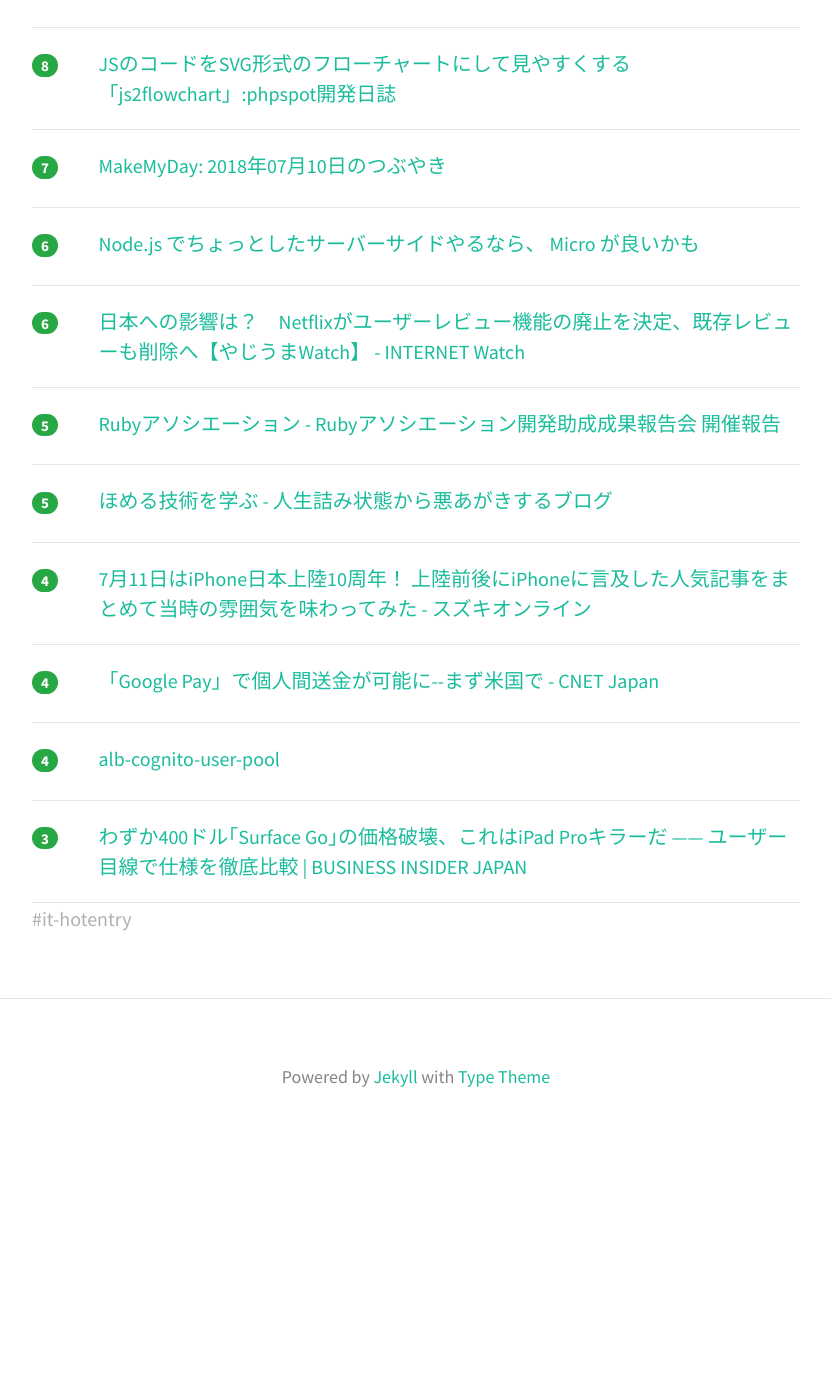
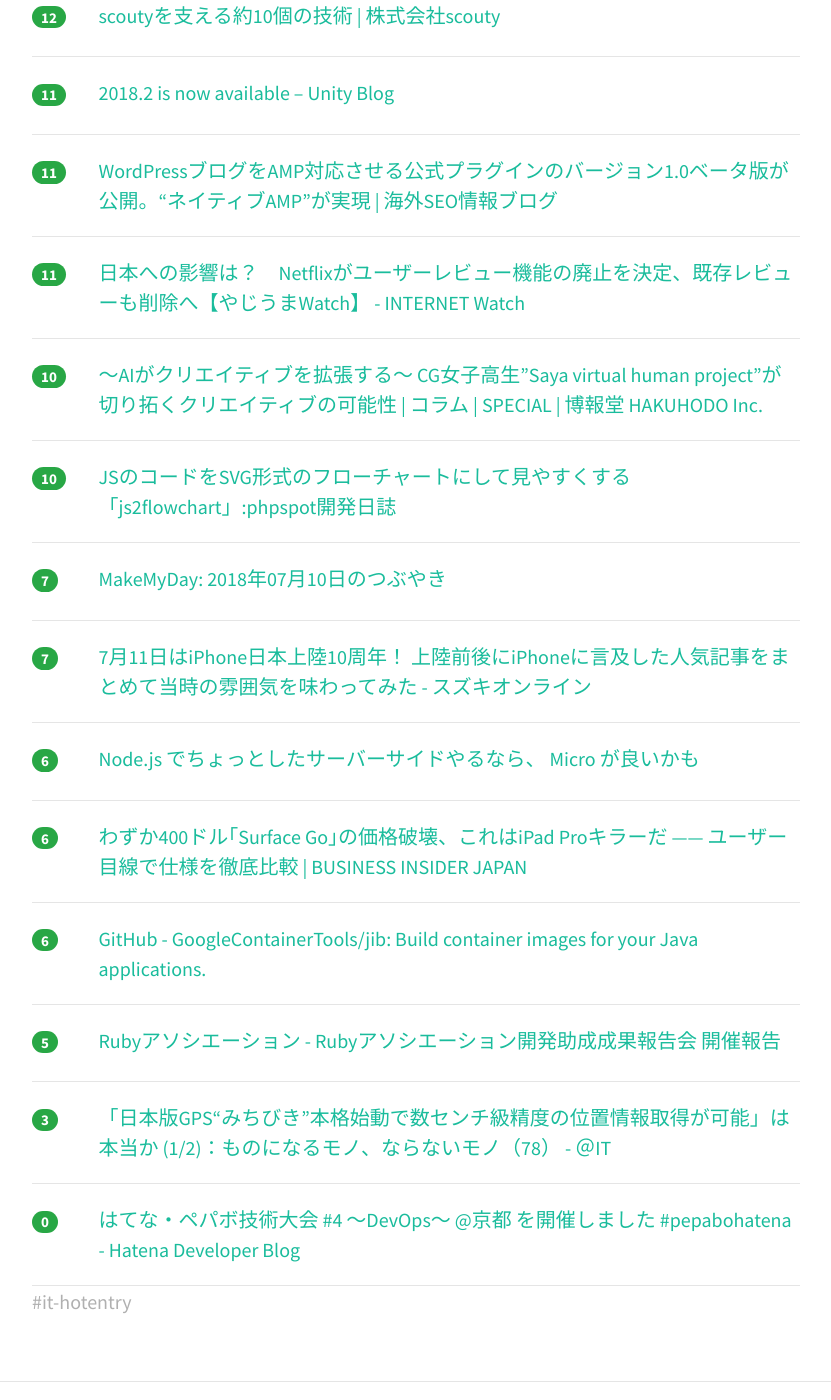
Before and after one commit to yatta47/hatena-matome-site, a Jekyll site: the page built from _posts/2018-07-11-hatena.md, in a window 1280 px wide and 1400 px high, scrolled down 2863 px. Shown: the whole window, without its empty margins (224-1055 px from the left). Built offline with Jekyll 4.4.1, drawn with Linux system fonts in a browser that asks for light colours; nearby versions of some CDN libraries; before the commit the page ends 4017 px from its top, so only the background shows below that; some of the changed text lies outside the part shown.

Commit message:
Updated 2018-07-11

```diff
--- a/_posts/2018-07-11-hatena.md
+++ b/_posts/2018-07-11-hatena.md
@@ -1,19 +1,29 @@
 ---
 layout: post
 title:  "2018-07-11 はてぶIT"
-date:   2018-07-11 10:02:54
+date:   2018-07-11 11:02:31
 tags: [it-hotentry]
 ---
-37 件のデータあり
+41 件のデータあり
 
 <hr><div class="row">
-<div class="col-1"><span class="badge badge-pill badge-success h2">141</span></div>
+<div class="col-1"><span class="badge badge-pill badge-success h2">206</span></div>
 <div class="col-11"><a href='https://www.publickey1.jp/blog/18/javadockerjibgoogle.html' target='_blank'>Javaアプリケーションを自動的にDockerイメージにビルドしてくれる「Jib」、Googleがオープンソースで公開 － Publickey</a></div>
 </div>
 <hr>
 <div class="row">
-<div class="col-1"><span class="badge badge-pill badge-success h2">85</span></div>
+<div class="col-1"><span class="badge badge-pill badge-success h2">114</span></div>
+<div class="col-11"><a href='https://cloudpack.media/41647' target='_blank'>2018年なぜ私達はコンテナ/Dockerを使うのか | cloudpack.media</a></div>
+</div>
+<hr>
+<div class="row">
+<div class="col-1"><span class="badge badge-pill badge-success h2">102</span></div>
 <div class="col-11"><a href='https://gigazine.net/news/20180710-parts-map/' target='_blank'>日本のどこに電子部品店があるか一目で分かる「日本全国電子部品店マップ」 - GIGAZINE</a></div>
+</div>
+<hr>
+<div class="row">
+<div class="col-1"><span class="badge badge-pill badge-success h2">46</span></div>
+<div class="col-11"><a href='http://ascii.jp/elem/000/001/707/1707947/' target='_blank'>ASCII.jp：「目標はRPAではなく“知的プロセス自動化”」Kofax CEOが戦略語る (1/2)</a></div>
 </div>
 <hr>
 <div class="row">
@@ -22,8 +32,8 @@ tags: [it-hotentry]
 </div>
 <hr>
 <div class="row">
-<div class="col-1"><span class="badge badge-pill badge-success h2">36</span></div>
-<div class="col-11"><a href='https://cloudpack.media/41647' target='_blank'>2018年なぜ私達はコンテナ/Dockerを使うのか | cloudpack.media</a></div>
+<div class="col-1"><span class="badge badge-pill badge-success h2">43</span></div>
+<div class="col-11"><a href='https://qiita.com/uint256_t/items/be9a0c2313ea81fa7b20' target='_blank'>[メモ] JavaScriptエンジンを作る話</a></div>
 </div>
 <hr>
 <div class="row">
@@ -32,13 +42,18 @@ tags: [it-hotentry]
 </div>
 <hr>
 <div class="row">
-<div class="col-1"><span class="badge badge-pill badge-success h2">29</span></div>
-<div class="col-11"><a href='https://qiita.com/uint256_t/items/be9a0c2313ea81fa7b20' target='_blank'>[メモ] JavaScriptエンジンを作る話</a></div>
+<div class="col-1"><span class="badge badge-pill badge-success h2">32</span></div>
+<div class="col-11"><a href='https://qiita.com/zembutsu/items/f3ca774c52fc8b329c66' target='_blank'>Kubernetes 1.11 カスタム・クラスタをゼロ（スクラッチ）から構築（参考訳）</a></div>
 </div>
 <hr>
 <div class="row">
 <div class="col-1"><span class="badge badge-pill badge-success h2">28</span></div>
-<div class="col-11"><a href='http://ascii.jp/elem/000/001/707/1707947/' target='_blank'>ASCII.jp：「目標はRPAではなく“知的プロセス自動化”」Kofax CEOが戦略語る (1/2)</a></div>
+<div class="col-11"><a href='https://dev.classmethod.jp/hardware/raspberry-pi-3-model-b-plus-usb-boot/' target='_blank'>「Raspberry Pi 3 Model B+」で標準対応になったUSBブートを試してみた。 ｜ Developers.IO</a></div>
+</div>
+<hr>
+<div class="row">
+<div class="col-1"><span class="badge badge-pill badge-success h2">26</span></div>
+<div class="col-11"><a href='https://smarthacks.jp/mag/37329' target='_blank'>スマートスピーカーのビジネス活用 先進事例8アプリをまとめてみた。 – SmartHacks Magazine</a></div>
 </div>
 <hr>
 <div class="row">
@@ -47,13 +62,8 @@ tags: [it-hotentry]
 </div>
 <hr>
 <div class="row">
-<div class="col-1"><span class="badge badge-pill badge-success h2">25</span></div>
-<div class="col-11"><a href='https://qiita.com/zembutsu/items/f3ca774c52fc8b329c66' target='_blank'>Kubernetes 1.11 カスタム・クラスタをゼロ（スクラッチ）から構築（参考訳）</a></div>
-</div>
-<hr>
-<div class="row">
 <div class="col-1"><span class="badge badge-pill badge-success h2">24</span></div>
-<div class="col-11"><a href='https://dev.classmethod.jp/hardware/raspberry-pi-3-model-b-plus-usb-boot/' target='_blank'>「Raspberry Pi 3 Model B+」で標準対応になったUSBブートを試してみた。 ｜ Developers.IO</a></div>
+<div class="col-11"><a href='https://gigazine.net/news/20180711-what-industry-highest-rpe/' target='_blank'>従業員一人あたりで最も多く収益を生み出す効率の良いビジネスは何なのか？ - GIGAZINE</a></div>
 </div>
 <hr>
 <div class="row">
@@ -62,8 +72,8 @@ tags: [it-hotentry]
 </div>
 <hr>
 <div class="row">
-<div class="col-1"><span class="badge badge-pill badge-success h2">21</span></div>
-<div class="col-11"><a href='https://smarthacks.jp/mag/37329' target='_blank'>スマートスピーカーのビジネス活用 先進事例8アプリをまとめてみた。 – SmartHacks Magazine</a></div>
+<div class="col-1"><span class="badge badge-pill badge-success h2">20</span></div>
+<div class="col-11"><a href='https://blog.ubuntu.com/2018/07/09/minimal-ubuntu-released' target='_blank'>Minimal Ubuntu, on public clouds and Docker Hub | Ubuntu blog</a></div>
 </div>
 <hr>
 <div class="row">
@@ -72,18 +82,23 @@ tags: [it-hotentry]
 </div>
 <hr>
 <div class="row">
-<div class="col-1"><span class="badge badge-pill badge-success h2">19</span></div>
-<div class="col-11"><a href='https://gigazine.net/news/20180711-what-industry-highest-rpe/' target='_blank'>従業員一人あたりで最も多く収益を生み出す効率の良いビジネスは何なのか？ - GIGAZINE</a></div>
+<div class="col-1"><span class="badge badge-pill badge-success h2">20</span></div>
+<div class="col-11"><a href='https://japan.cnet.com/article/35122279/' target='_blank'>グーグルの元AI責任者がアップルの「Siri」を統括へ - CNET Japan</a></div>
+</div>
+<hr>
+<div class="row">
+<div class="col-1"><span class="badge badge-pill badge-success h2">20</span></div>
+<div class="col-11"><a href='https://www.slideshare.net/DeepLearningJP2016/dlhackscomet-ml-github-103547890' target='_blank'>[DLHacks]Comet ML -機械学習のためのGitHub-</a></div>
+</div>
+<hr>
+<div class="row">
+<div class="col-1"><span class="badge badge-pill badge-success h2">20</span></div>
+<div class="col-11"><a href='https://japan.cnet.com/article/35121944/' target='_blank'>家庭内暴力の背後にはびこるスマートホーム技術などの悪用--対抗手段はあるのか - CNET Japan</a></div>
 </div>
 <hr>
 <div class="row">
 <div class="col-1"><span class="badge badge-pill badge-success h2">19</span></div>
 <div class="col-11"><a href='https://qiita.com/kaizen_nagoya/items/46f2333c2647b0e692b2' target='_blank'>Qiitaでもアセンブラ・機械語　</a></div>
-</div>
-<hr>
-<div class="row">
-<div class="col-1"><span class="badge badge-pill badge-success h2">18</span></div>
-<div class="col-11"><a href='https://www.slideshare.net/DeepLearningJP2016/dlhackscomet-ml-github-103547890' target='_blank'>[DLHacks]Comet ML -機械学習のためのGitHub-</a></div>
 </div>
 <hr>
 <div class="row">
@@ -98,12 +113,22 @@ tags: [it-hotentry]
 <hr>
 <div class="row">
 <div class="col-1"><span class="badge badge-pill badge-success h2">16</span></div>
-<div class="col-11"><a href='https://japan.cnet.com/article/35122279/' target='_blank'>グーグルの元AI責任者がアップルの「Siri」を統括へ - CNET Japan</a></div>
+<div class="col-11"><a href='http://ariarijp.hatenablog.com/entry/2018/07/10/233026' target='_blank'>Redash Meetup 3.0.0 を開催しました - ariarijp’s blog</a></div>
+</div>
+<hr>
+<div class="row">
+<div class="col-1"><span class="badge badge-pill badge-success h2">16</span></div>
+<div class="col-11"><a href='https://dev.classmethod.jp/cloud/alb-cognito-user-pool/' target='_blank'>alb-cognito-user-pool</a></div>
 </div>
 <hr>
 <div class="row">
 <div class="col-1"><span class="badge badge-pill badge-success h2">15</span></div>
-<div class="col-11"><a href='https://blog.ubuntu.com/2018/07/09/minimal-ubuntu-released' target='_blank'>Minimal Ubuntu, on public clouds and Docker Hub | Ubuntu blog</a></div>
+<div class="col-11"><a href='https://www.jin-tsumi.work/entry/2018/07/11/090138' target='_blank'>ほめる技術を学ぶ - 人生詰み状態から悪あがきするブログ</a></div>
+</div>
+<hr>
+<div class="row">
+<div class="col-1"><span class="badge badge-pill badge-success h2">14</span></div>
+<div class="col-11"><a href='https://japan.cnet.com/article/35122189/' target='_blank'>音声操作を「トイレでも使いたい」人は約1割--進む音声デバイスの普及 - CNET Japan</a></div>
 </div>
 <hr>
 <div class="row">
@@ -112,13 +137,13 @@ tags: [it-hotentry]
 </div>
 <hr>
 <div class="row">
-<div class="col-1"><span class="badge badge-pill badge-success h2">13</span></div>
-<div class="col-11"><a href='https://japan.cnet.com/article/35121944/' target='_blank'>家庭内暴力の背後にはびこるスマートホーム技術などの悪用--対抗手段はあるのか - CNET Japan</a></div>
+<div class="col-1"><span class="badge badge-pill badge-success h2">12</span></div>
+<div class="col-11"><a href='https://japan.cnet.com/article/35122280/' target='_blank'>「Google Pay」で個人間送金が可能に--まず米国で - CNET Japan</a></div>
 </div>
 <hr>
 <div class="row">
 <div class="col-1"><span class="badge badge-pill badge-success h2">12</span></div>
-<div class="col-11"><a href='https://japan.cnet.com/article/35122189/' target='_blank'>音声操作を「トイレでも使いたい」人は約1割--進む音声デバイスの普及 - CNET Japan</a></div>
+<div class="col-11"><a href='https://www.wantedly.com/companies/scouty/post_articles/125542' target='_blank'>scoutyを支える約10個の技術 | 株式会社scouty</a></div>
 </div>
 <hr>
 <div class="row">
@@ -132,17 +157,17 @@ tags: [it-hotentry]
 </div>
 <hr>
 <div class="row">
+<div class="col-1"><span class="badge badge-pill badge-success h2">11</span></div>
+<div class="col-11"><a href='https://internet.watch.impress.co.jp/docs/yajiuma/1132193.html' target='_blank'>日本への影響は？　Netflixがユーザーレビュー機能の廃止を決定、既存レビューも削除へ【やじうまWatch】 - INTERNET Watch</a></div>
+</div>
+<hr>
+<div class="row">
 <div class="col-1"><span class="badge badge-pill badge-success h2">10</span></div>
 <div class="col-11"><a href='http://www.hakuhodo.co.jp/archives/column/47912' target='_blank'>～AIがクリエイティブを拡張する～ CG女子高生”Saya virtual human project”が切り拓くクリエイティブの可能性 | コラム | SPECIAL | 博報堂 HAKUHODO Inc.</a></div>
 </div>
 <hr>
 <div class="row">
-<div class="col-1"><span class="badge badge-pill badge-success h2">9</span></div>
-<div class="col-11"><a href='http://ariarijp.hatenablog.com/entry/2018/07/10/233026' target='_blank'>Redash Meetup 3.0.0 を開催しました - ariarijp’s blog</a></div>
-</div>
-<hr>
-<div class="row">
-<div class="col-1"><span class="badge badge-pill badge-success h2">8</span></div>
+<div class="col-1"><span class="badge badge-pill badge-success h2">10</span></div>
 <div class="col-11"><a href='http://phpspot.org/blog/archives/2018/07/jssvgjs2flowcha.html' target='_blank'>JSのコードをSVG形式のフローチャートにして見やすくする「js2flowchart」:phpspot開発日誌</a></div>
 </div>
 <hr>
@@ -152,13 +177,23 @@ tags: [it-hotentry]
 </div>
 <hr>
 <div class="row">
+<div class="col-1"><span class="badge badge-pill badge-success h2">7</span></div>
+<div class="col-11"><a href='https://michsuzuki.hatenablog.com/entry/2018/07/11/000051' target='_blank'>7月11日はiPhone日本上陸10周年！ 上陸前後にiPhoneに言及した人気記事をまとめて当時の雰囲気を味わってみた - スズキオンライン</a></div>
+</div>
+<hr>
+<div class="row">
 <div class="col-1"><span class="badge badge-pill badge-success h2">6</span></div>
 <div class="col-11"><a href='https://ift.tt/2J2La6r' target='_blank'>Node.js でちょっとしたサーバーサイドやるなら、 Micro が良いかも</a></div>
 </div>
 <hr>
 <div class="row">
 <div class="col-1"><span class="badge badge-pill badge-success h2">6</span></div>
-<div class="col-11"><a href='https://internet.watch.impress.co.jp/docs/yajiuma/1132193.html' target='_blank'>日本への影響は？　Netflixがユーザーレビュー機能の廃止を決定、既存レビューも削除へ【やじうまWatch】 - INTERNET Watch</a></div>
+<div class="col-11"><a href='https://www.businessinsider.jp/post-171057' target='_blank'>わずか400ドル｢Surface Go｣の価格破壊、これはiPad Proキラーだ —— ユーザー目線で仕様を徹底比較 | BUSINESS INSIDER JAPAN</a></div>
+</div>
+<hr>
+<div class="row">
+<div class="col-1"><span class="badge badge-pill badge-success h2">6</span></div>
+<div class="col-11"><a href='https://github.com/GoogleContainerTools/jib' target='_blank'>GitHub - GoogleContainerTools/jib: Build container images for your Java applications.</a></div>
 </div>
 <hr>
 <div class="row">
@@ -167,27 +202,12 @@ tags: [it-hotentry]
 </div>
 <hr>
 <div class="row">
-<div class="col-1"><span class="badge badge-pill badge-success h2">5</span></div>
-<div class="col-11"><a href='https://www.jin-tsumi.work/entry/2018/07/11/090138' target='_blank'>ほめる技術を学ぶ - 人生詰み状態から悪あがきするブログ</a></div>
+<div class="col-1"><span class="badge badge-pill badge-success h2">3</span></div>
+<div class="col-11"><a href='http://www.atmarkit.co.jp/ait/articles/1807/11/news011.html' target='_blank'>「日本版GPS“みちびき”本格始動で数センチ級精度の位置情報取得が可能」は本当か (1/2)：ものになるモノ、ならないモノ（78） - ＠IT</a></div>
 </div>
 <hr>
 <div class="row">
-<div class="col-1"><span class="badge badge-pill badge-success h2">4</span></div>
-<div class="col-11"><a href='https://michsuzuki.hatenablog.com/entry/2018/07/11/000051' target='_blank'>7月11日はiPhone日本上陸10周年！ 上陸前後にiPhoneに言及した人気記事をまとめて当時の雰囲気を味わってみた - スズキオンライン</a></div>
+<div class="col-1"><span class="badge badge-pill badge-success h2">0</span></div>
+<div class="col-11"><a href='http://developer.hatenastaff.com/entry/2018/07/11/100000' target='_blank'>はてな・ペパボ技術大会 #4 〜DevOps〜 @京都 を開催しました #pepabohatena - Hatena Developer Blog</a></div>
 </div>
 <hr>
-<div class="row">
-<div class="col-1"><span class="badge badge-pill badge-success h2">4</span></div>
-<div class="col-11"><a href='https://japan.cnet.com/article/35122280/' target='_blank'>「Google Pay」で個人間送金が可能に--まず米国で - CNET Japan</a></div>
-</div>
-<hr>
-<div class="row">
-<div class="col-1"><span class="badge badge-pill badge-success h2">4</span></div>
-<div class="col-11"><a href='https://dev.classmethod.jp/cloud/alb-cognito-user-pool/' target='_blank'>alb-cognito-user-pool</a></div>
-</div>
-<hr>
-<div class="row">
-<div class="col-1"><span class="badge badge-pill badge-success h2">3</span></div>
-<div class="col-11"><a href='https://www.businessinsider.jp/post-171057' target='_blank'>わずか400ドル｢Surface Go｣の価格破壊、これはiPad Proキラーだ —— ユーザー目線で仕様を徹底比較 | BUSINESS INSIDER JAPAN</a></div>
-</div>
-<hr>
```
